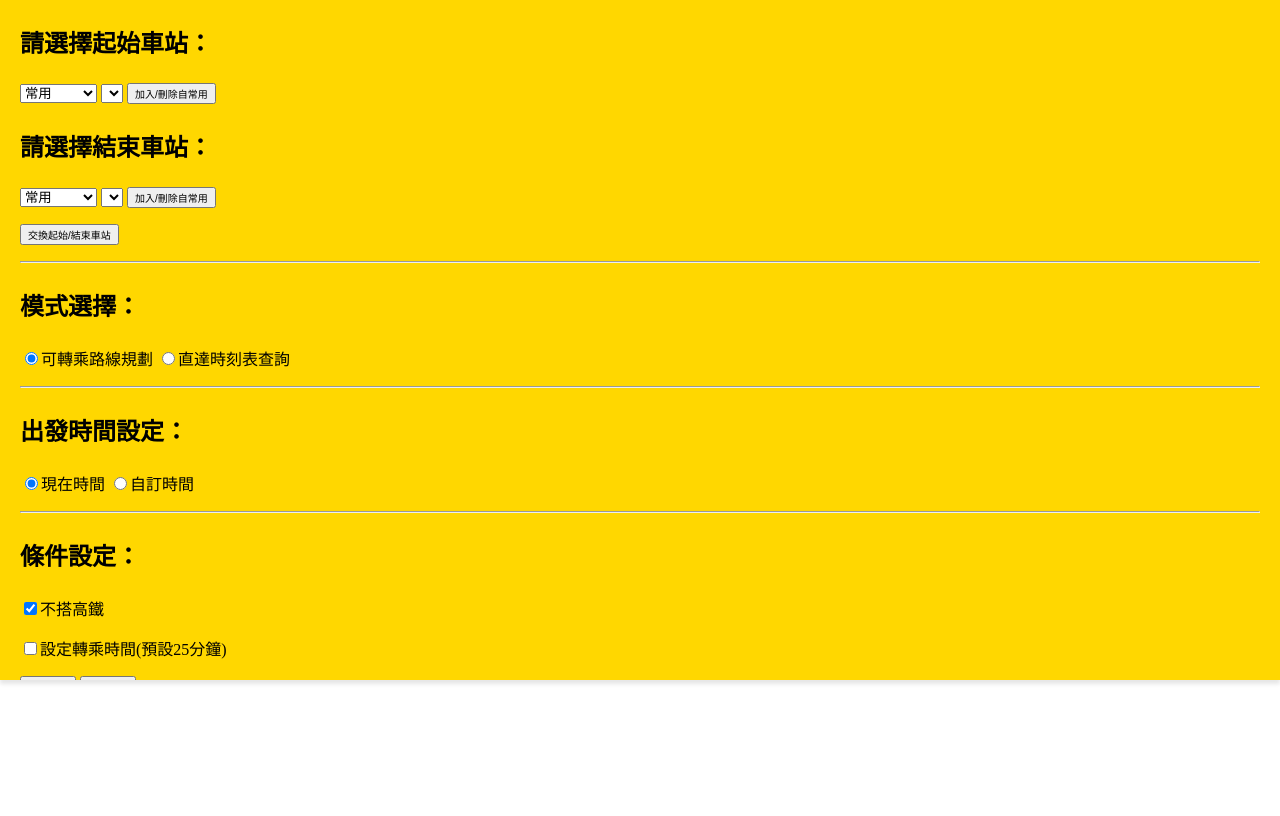
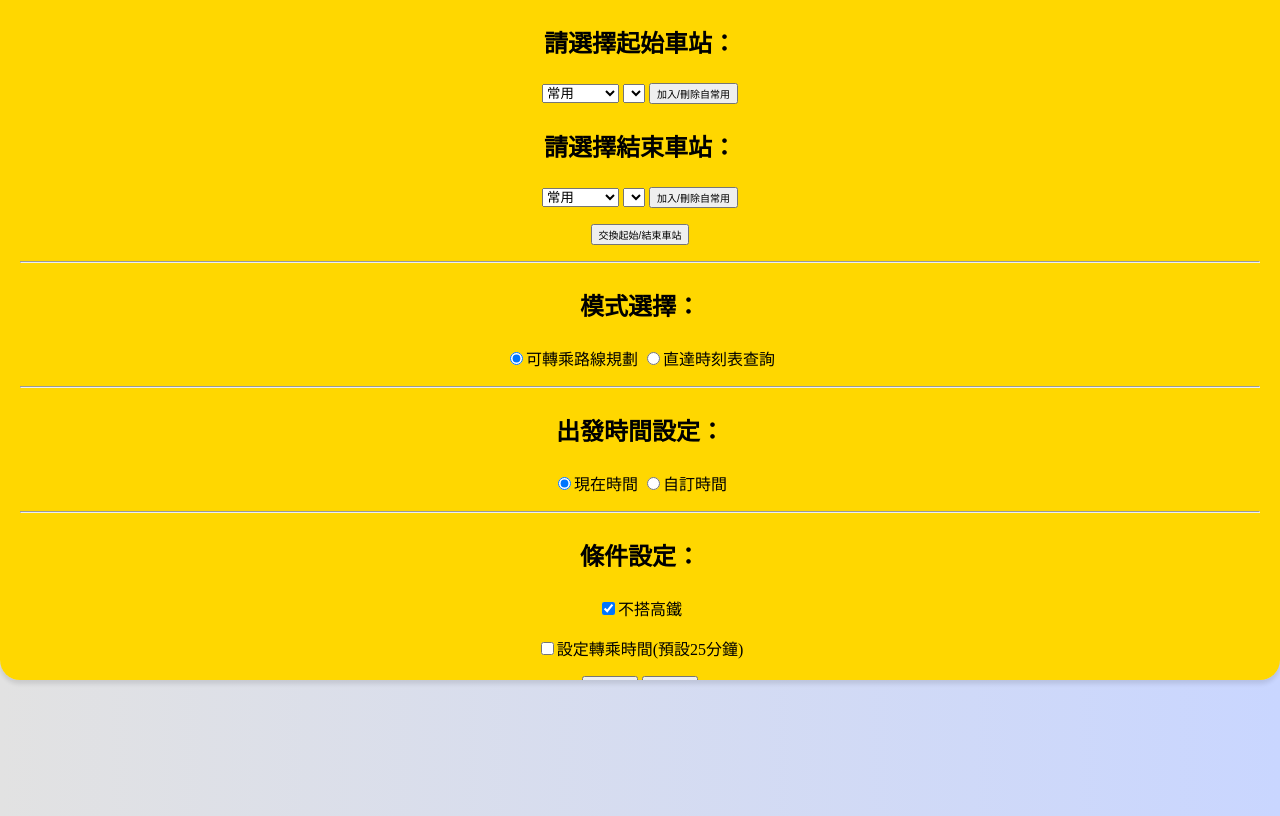
Before and after one commit to SACJYhpt/TaiwanRailways, a plain HTML site: page frontend/main.html in a window 1280 px wide. Drawn offline with nearby package versions, Linux system fonts and the light colour scheme.

Commit message:
修改背景顏色，柔和操作台邊角，文字置中

```diff
--- a/frontend/main.css
+++ b/frontend/main.css
@@ -1,7 +1,13 @@
+body {
+    background-color: #c9d6ff;
+    background: linear-gradient(to right, #e2e2e2, #c9d6ff);
+}
+
 button {
     font-size: 10px;
 }
 .set {
+    border-radius: 0 0 20px 20px;
     position: fixed;
     top: 0;
     left: 0;
@@ -17,6 +23,11 @@ button {
     box-sizing: border-box;
     transform: translateY(calc(-100% + 35px));
     transition: transform 0.4s ease
+}
+
+.set-content {
+    text-align: center;
+    justify-content: center;
 }
 
 .set::-webkit-scrollbar {
@@ -37,7 +48,13 @@ button {
     right: 10px;
     width: 100px;
     height: 100px;
-    z-index: 900;
+    z-index: 1900;
+    color: black;
+}
+
+.back i{
+    font-size: 4rem;
+    transition: transform 0.3s ease;
 }
 
 .setThings {
```
